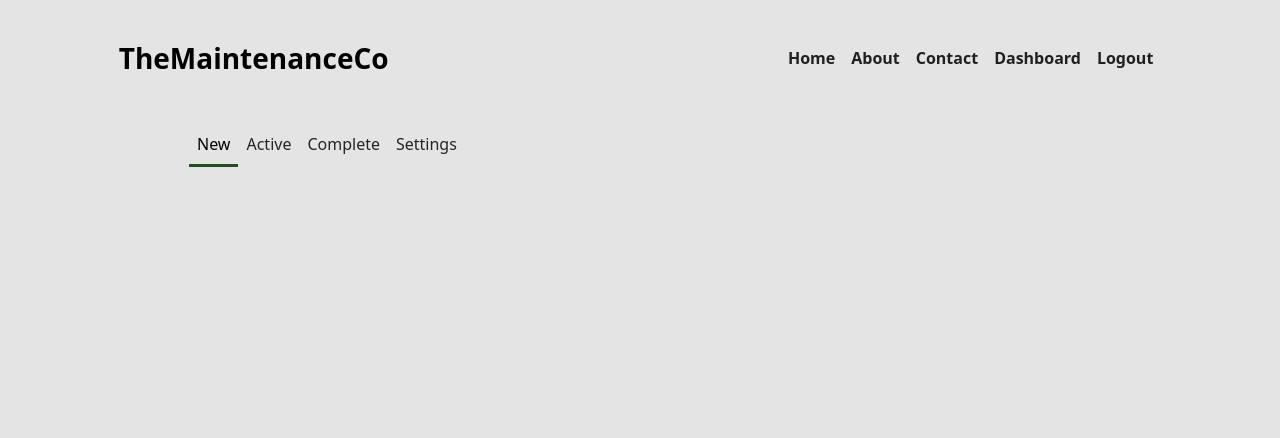
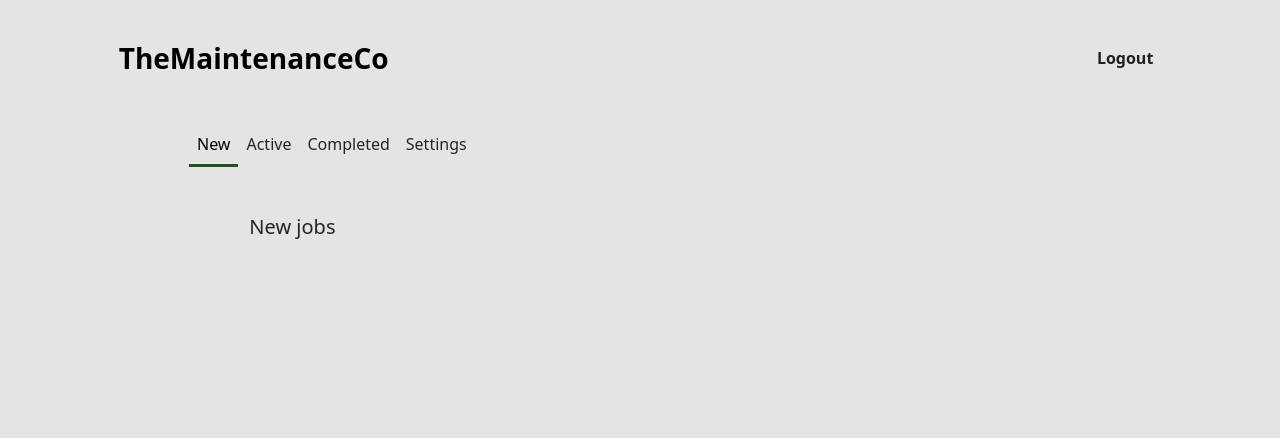
Before and after one commit to andrebraga7/the-maintenance-co, a Django app: page /manager/ in a window 1280 px wide. Shown: the top 438 px of the page. Run offline with Django 3.2, Linux system fonts and the light colour scheme; the visitor is signed in with stand-in values (Sample User, id 1); data that the repository does not hold is empty; some libraries are stand-ins or nearby versions.

Commit message:
Separate the dashboard menu into a new base file to extend

```diff
--- a/manager_dashboard/urls.py
+++ b/manager_dashboard/urls.py
@@ -3,7 +3,7 @@ from . import views
 
 urlpatterns = [
     path('manager/', views.NewJobs.as_view(), name='manager'),
-    path('manage_active/', views.ActiveJobs.as_view(), name='manager_active'),
-    path('manage_complete/', views.CompleteJobs.as_view(), name='manager_complete'),
+    path('manager_active/', views.ActiveJobs.as_view(), name='manager_active'),
+    path('manager_completed/', views.CompletedJobs.as_view(), name='manager_completed'),
 
 ]
--- a/manager_dashboard/views.py
+++ b/manager_dashboard/views.py
@@ -25,12 +25,12 @@ class ActiveJobs(View):
             {'jobs': jobs})
 
 
-class CompleteJobs(View):
+class CompletedJobs(View):
 
     def get(self, request):
         jobs = Job.objects.filter(status=2)
 
         return render(
             request,
-            'manager_dashboard/complete_jobs.html',
+            'manager_dashboard/completed_jobs.html',
             {'jobs': jobs})
--- /dev/null
+++ b/static/js/script.js
@@ -0,0 +1,14 @@
+// // Toggle the active class in the dashboard menu buttons
+$( document ).ready(function() {
+
+    path = location.pathname;
+
+    if (path == "/manager/") {
+        $("a[href$='/manager/']").addClass("active")
+    } else if (path == "/manager_active/") {
+        $("a[href$='/manager_active/']").addClass("active")
+    } else if (path == "/manager_completed/") {
+        $("a[href$='/manager_completed/']").addClass("active")
+    }
+
+});
--- a/templates/base.html
+++ b/templates/base.html
@@ -12,6 +12,9 @@
         integrity="sha384-GLhlTQ8iRABdZLl6O3oVMWSktQOp6b7In1Zl3/Jr59b6EGGoI1aFkw7cmDA6j6gD" crossorigin="anonymous">
     <script src="https://cdn.jsdelivr.net/npm/bootstrap@5.3.0-alpha1/dist/js/bootstrap.bundle.min.js"
         integrity="sha384-w76AqPfDkMBDXo30jS1Sgez6pr3x5MlQ1ZAGC+nuZB+EYdgRZgiwxhTBTkF7CXvN" crossorigin="anonymous"></script>
+
+    <!-- JQuery -->
+    <script src="https://code.jquery.com/jquery-3.6.3.min.js" integrity="sha256-pvPw+upLPUjgMXY0G+8O0xUf+/Im1MZjXxxgOcBQBXU=" crossorigin="anonymous"></script>
 
     <!-- Font awesome -->
     <script src="https://kit.fontawesome.com/cc815c4944.js" crossorigin="anonymous"></script>
@@ -34,5 +37,6 @@
         </div>
     </footer>
 
+    <script type="text/javascript" src="{% static 'js/script.js' %}"></script>
 </body>
 </html>
--- a/templates/dashboard_base.html
+++ b/templates/dashboard_base.html
@@ -4,26 +4,14 @@
 <!-- Navigation with toggle button for smaller screens -->
 <nav class="navbar navbar-expand-md">
     <div class="container-md mt-4 col-10">
-        <a class="navbar-brand fs-3 fw-bold" href="#">TheMaintenanceCo</a>
+        <a class="navbar-brand fs-3 fw-bold" href="{% url 'home' %}">TheMaintenanceCo</a>
         <button class="navbar-toggler" type="button" data-bs-toggle="collapse" data-bs-target="#navbarSupportedContent"
             aria-controls="navbarSupportedContent" aria-expanded="false" aria-label="Toggle navigation">
             <span class="navbar-toggler-icon"></span>
         </button>
         <div class="collapse navbar-collapse" id="navbarSupportedContent">
             <ul id="home_menu" class="navbar-nav ms-auto mb-2 mb-lg-0 fw-bold">
-                <li class="nav-item">
-                    <a class="nav-link" href="{% url 'home' %}">Home</a>
-                </li>
-                <li class="nav-item">
-                    <a class="nav-link" href="#">About</a>
-                </li>
-                <li class="nav-item">
-                    <a class="nav-link" href="#">Contact</a>
-                </li>
                 {% if user.is_authenticated %}
-                <li class="nav-item">
-                    <a class="nav-link" href="{% url 'dashboard' %}">Dashboard</a>
-                </li>
                 <li class="nav-item">
                     <a class="nav-link" href="{% url 'account_logout' %}">Logout</a>
                 </li>
--- a/templates/home_page/home.html
+++ b/templates/home_page/home.html
@@ -5,7 +5,7 @@
     <!-- Navigation with toggle button for smaller screens -->
     <nav class="navbar navbar-expand-md">
         <div class="container-md mt-4 col-10">
-            <a class="navbar-brand fs-3 fw-bold" href="#">TheMaintenanceCo</a>
+            <a class="navbar-brand fs-3 fw-bold" href="{% url 'home' %}">TheMaintenanceCo</a>
             <button class="navbar-toggler" type="button" data-bs-toggle="collapse"
                 data-bs-target="#navbarSupportedContent" aria-controls="navbarSupportedContent" aria-expanded="false"
                 aria-label="Toggle navigation">
--- /dev/null
+++ b/templates/manager_dashboard/manager_dashboard_base.html
@@ -0,0 +1,39 @@
+{% extends "../dashboard_base.html" %}
+
+{% block dashboard_content %}
+<!-- Manager dashboard menu -->
+<div class="container">
+    <div class="row">
+        <div class="col-md-6 offset-md-1 mt-4 mb-2">
+
+            <nav class="navbar navbar-expand-md">
+                <div class="container-fluid">
+                    <a id="dash_menu_2_toggle" class="navbar-toggler fw-semibold" data-bs-toggle="collapse" href="#dropdown_options"
+                        aria-controls="dropdown_options" aria-expanded="false" aria-label="Toggle navigation">Active <i class="fa-solid fa-chevron-down"></i></a>
+                    <div class="collapse navbar-collapse" id="dropdown_options">
+                        <ul class="navbar-nav">
+                            <li class="nav-item">
+                                <a href="{% url 'manager' %}" class="nav-link dash-menu-2-a">New</a>
+                            </li>
+                            <li class="nav-item">
+                                <a href="{% url 'manager_active' %}" class="nav-link dash-menu-2-a">Active</a>
+                            </li>
+                            <li class="nav-item">
+                                <a href="{% url 'manager_completed' %}" class="nav-link dash-menu-2-a">Completed</a>
+                            </li>
+                            <li class="nav-item">
+                                <a href="#" class="nav-link dash-menu-2-a">Settings</a>
+                            </li>
+                        </ul>
+                    </div>
+                </div>
+            </nav>
+
+        </div>
+    </div>
+</div>
+    <!-- Manager dashboard content goes here -->
+    {% block manager_content %}
+    {% endblock %}
+
+{% endblock %}
--- a/templates/manager_dashboard/new_jobs.html
+++ b/templates/manager_dashboard/new_jobs.html
@@ -1,42 +1,11 @@
-{% extends "../dashboard_base.html" %}
+{% extends "manager_dashboard/manager_dashboard_base.html" %}
 
-{% block dashboard_content %}
-<!-- Secondary menu -->
-<div class="container">
-    <div class="row">
-        <div class="col-md-6 offset-md-1 mt-4 mb-2">
-
-            <nav class="navbar navbar-expand-md">
-                <div class="container-fluid">
-                    <a id="dash_menu_2_toggle" class="navbar-toggler fw-semibold" data-bs-toggle="collapse" href="#dropdown_options"
-                        aria-controls="dropdown_options" aria-expanded="false" aria-label="Toggle navigation">New <i class="fa-solid fa-chevron-down"></i></a>
-                    <div class="collapse navbar-collapse" id="dropdown_options">
-                        <ul class="navbar-nav">
-                            <li class="nav-item">
-                                <a href="{% url 'manager' %}" class="nav-link dash-menu-2-a active">New</a>
-                            </li>
-                            <li class="nav-item">
-                                <a href="{% url 'manager_active' %}" class="nav-link dash-menu-2-a">Active</a>
-                            </li>
-                            <li class="nav-item">
-                                <a href="{% url 'manager_complete' %}" class="nav-link dash-menu-2-a">Complete</a>
-                            </li>
-                            <li class="nav-item">
-                                <a href="" class="nav-link dash-menu-2-a">Settings</a>
-                            </li>
-                        </ul>
-                    </div>
-                </div>
-            </nav>
-
-        </div>
-    </div>
-</div>
-
+{% block manager_content %}
 <!-- Jobs accordion -->
 <div class="container-fluid">
     <div class="row mt-2 p-4">
         <div class="col-md-8 offset-md-2">
+            <h5 class="pb-2 ps-2">New jobs</h5>
             <div class="accordion" id="dash_accordion">
                 {% for job in jobs %}
                 <div class="accordion-item">
@@ -71,5 +40,4 @@
         </div>
     </div>
 </div>
-
 {% endblock %}
```
Also changed, not shown: templates/manager_dashboard/active_jobs.html (+3 -35 lines), templates/manager_dashboard/completed_jobs.html (renamed from templates/manager_dashboard/complete_jobs.html, +3 -35 lines).
